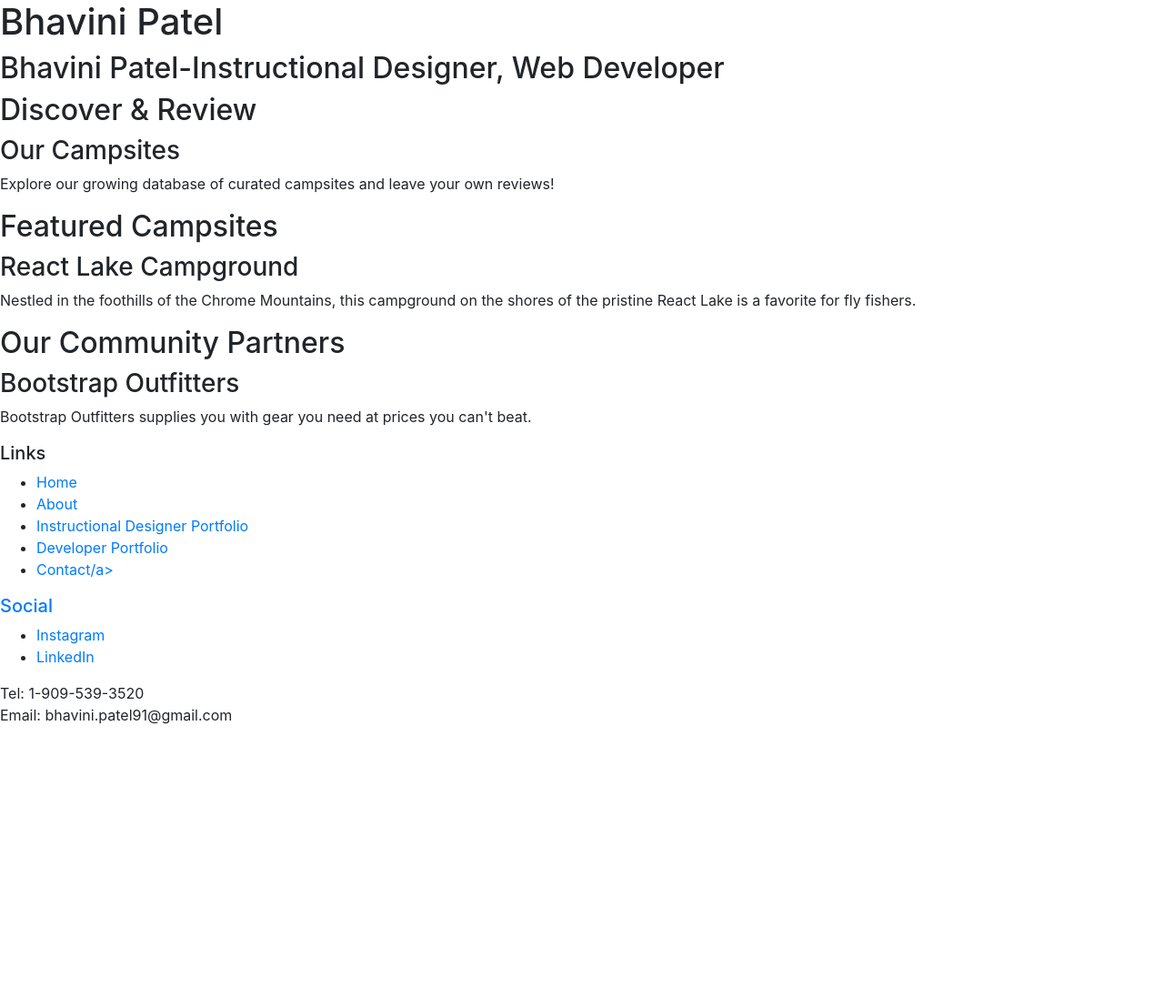
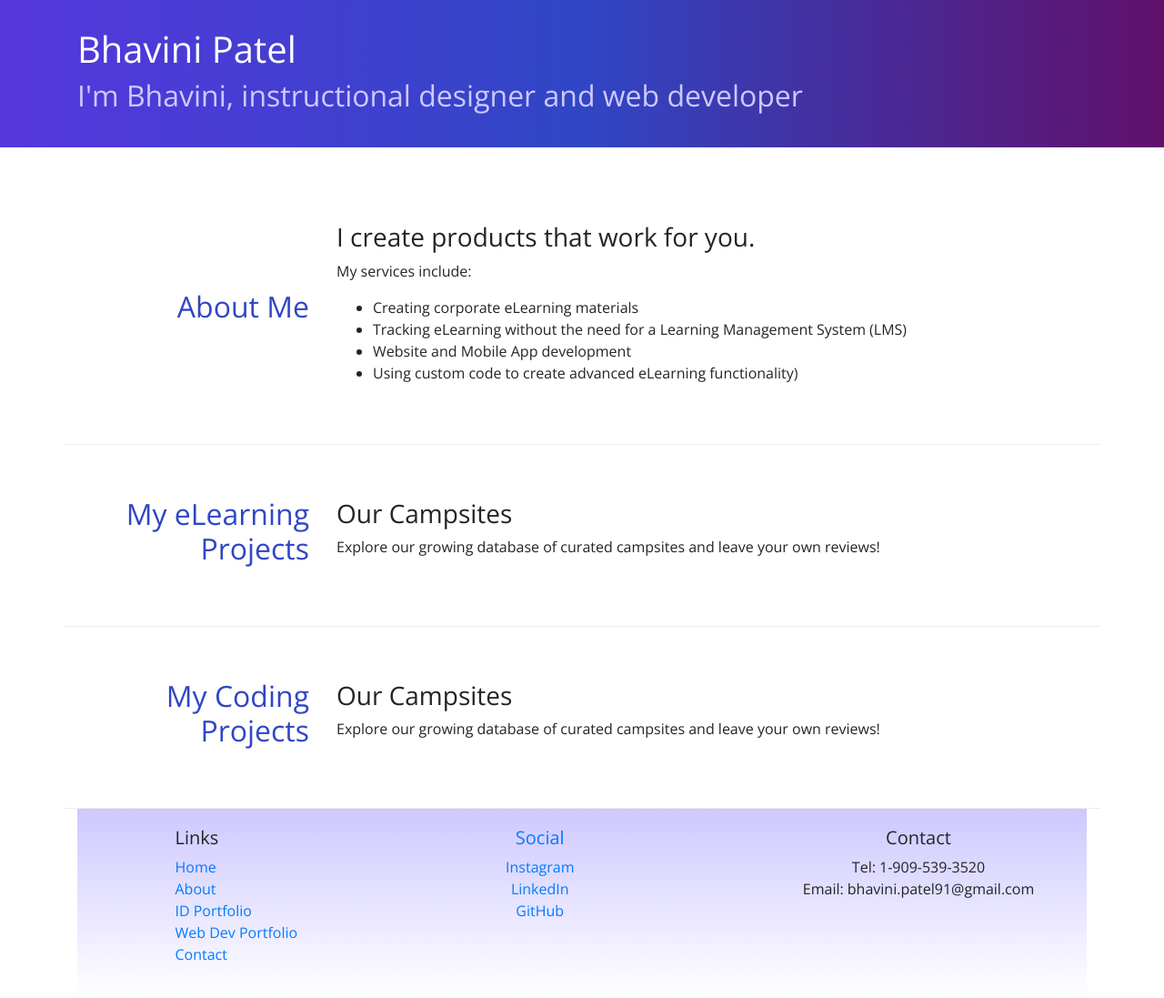
Before and after one commit to bpatel1991/BootStrap-Portfolio, a website: page index.html in a window 1280 px wide. Shown: the whole page at 91% size. Before the commit the page ends 800 px from the top, so only its background shows below. Drawn offline with nearby package versions, Linux system fonts and the light colour scheme.

Commit message:
Second Save

```diff
--- /dev/null
+++ b/css/styles.css
@@ -0,0 +1,32 @@
+body {
+    font-family: "Open Sans", sans-serif;
+}
+
+h1, h2, h3 {
+    font-family: "Open Sans", sans-serif;
+}
+
+h2 {
+    color: #3046C5;
+}
+
+header h2 {
+    color: #CEC8FF;
+}
+
+footer {
+    background-image: linear-gradient(#CEC8FF, white);
+    padding: 20px 0;
+}
+
+.jumbotron {
+    padding: 30px;
+    background-image: linear-gradient(to right, #5637DD, #3046C5, #60106B);
+    color: white;
+}
+
+.row-content {
+    padding: 50px 0;
+    border-bottom: 1px ridge;
+    min-height: 200px;
+}
--- a/index.html
+++ b/index.html
@@ -9,56 +9,85 @@
     <!-- Bootstrap CSS -->
     <link rel="stylesheet" href="node_modules/bootstrap/dist/css/bootstrap.min.css" />
 
-    <title>Bhavini Patel-Instructional Designer, Web Developer</title>
+    <!-- Additional CSS must be placed after Bootstrap CSS -->
+    <link rel="stylesheet" href="https://fonts.googleapis.com/css?family=Lobster|Open+Sans" />
+    <link rel="stylesheet" href="css/styles.css" />
+    <title>Bhavini Patel-ID, Web Dev</title>
 </head>
 
 <body>
 
-    <header>
-        <div>
+    <header class="jumbotron jumbotron-fluid">
+        <div class="container">
+            <div class="row">
+                <div class="col">
                     <h1>Bhavini Patel</h1>
-            <h2>Bhavini Patel-Instructional Designer, Web Developer</h2>
+                    <h2>I'm Bhavini, instructional designer and web developer</h2>
+                </div>
+            </div>
         </div>
     </header>
 
-    <div>
-        <h2>Discover & Review</h2>
+    <div class="container">
+        <div class="row row-content align-items-center">
+            <div class="col-sm-4 col-md-3">
+                <h2 class= "text-sm-right">About Me</h2>
+            </div>
+            <div class="col">
+                <h3>I create products that work for you. </h3>
+                <p>My services include:</p>
+                <ul class="list">
+                    <li>Creating corporate eLearning materials</li>
+                    <li>Tracking eLearning without the need for a Learning Management System (LMS)</li>
+                    <li>Website and Mobile App development</li>
+                    <li>Using custom code to create advanced eLearning functionality)</li>
+            </div>
+        </div>
+        <div class="row row-content align-items-center">
+            <div class="col-sm-4 col-md-3">
+                <h2 class= "text-sm-right">My eLearning Projects</h2>
+            </div>
+            <div class="col">
                 <h3>Our Campsites</h3>
                 <p>Explore our growing database of curated campsites and leave your own reviews!</p>
             </div>
+        </div>
+        <div class="row row-content align-items-center">
+            <div class="col-sm-4 col-md-3">
+                <h2 class= "text-sm-right">My Coding Projects</h2>
+            </div>
+            <div class="col">
+                <h3>Our Campsites</h3>
+                <p>Explore our growing database of curated campsites and leave your own reviews!</p>
+            </div>
+        </div>
+    <div>
 
-    <div>
-        <h2>Featured Campsites</h2>
-        <h3>React Lake Campground</h3>
-        <p>Nestled in the foothills of the Chrome Mountains, this campground on the shores of the pristine React Lake is a favorite for fly fishers.</p>
-    </div>
 
-    <div>
-        <h2>Our Community Partners</h2>
-        <h3>Bootstrap Outfitters</h3>
-        <p>Bootstrap Outfitters supplies you with gear you need at prices you can't beat.</p>
-    </div>
 
     <footer>
-        <div>
+        <div class="container">
+            <div class="row">
+                <div class="col-4 col-sm-2 offset-1">
                     <h5>Links</h5>
-            <ul>
+                    <ul class="list-unstyled">
                         <li><a href="#">Home</a></li>
                         <li><a href="#">About</a></li>
-                <li><a href="#">Instructional Designer Portfolio</a></li>
-                <li><a href="#">Developer Portfolio</a></li>
-                <li><a href="#">Contact/a></li>
+                        <li><a href="#">ID Portfolio</a></li>
+                        <li><a href="#">Web Dev Portfolio</a></li>
+                        <li><a href="#">Contact</li>
                     </ul>
                 </div>
-        <div>
+        <div class="col-6 col-sm-5 text-center">
             <h5>Social</h5>
-            <ul>
+            <ul class="list-unstyled">
                 <li><a href="#">Instagram</a></li>
-                <li><a href="#">LinkedIn</a></li>
-
+                <li><a href="https://www.linkedin.com/in/bhavini-tina-patel-49486645/">LinkedIn</a></li>
+                <li><a href="https://github.com/bpatel1991">GitHub</a></li>
             </ul>
         </div>
-        <div>
+        <div class="col-sm-4 text-center">
+            <h5>Contact</h5>
             Tel: 1-909-539-3520<br />
             Email: bhavini.patel91@gmail.com
         </div>
```
Lines whose indentation alone changed are shown as unchanged.
